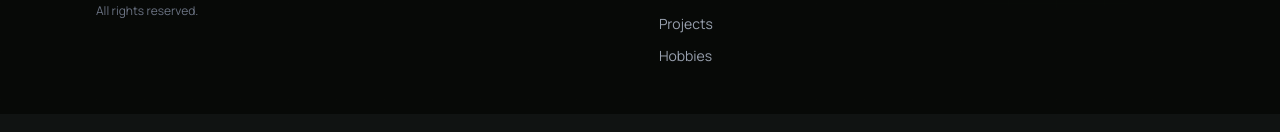
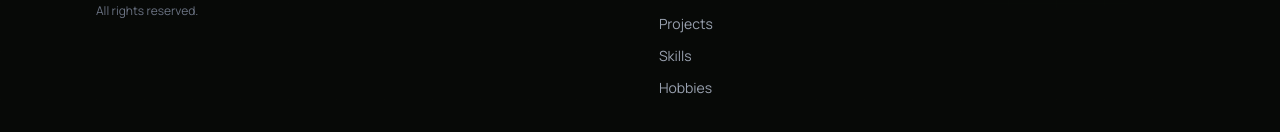
Before and after one commit to Caleb-Asia/vue-portfolio, a Vue app: page /hobbies in a window 1280 px wide. Shown: the part 1149-1281 px from the top of the page. Built offline with nearby package versions, Linux system fonts and the light colour scheme.

Commit message:
edits to the footer

```diff
--- a/src/components/Footer.vue
+++ b/src/components/Footer.vue
@@ -49,6 +49,10 @@
           <RouterLink class="transition hover:text-green-400" to="/portfolio"
             >Projects</RouterLink
           >
+           <RouterLink class="transition hover:text-green-400" to="/skills"
+            >Skills</RouterLink
+          >
+
           <RouterLink class="transition hover:text-green-400" to="/hobbies"
             >Hobbies</RouterLink
           >
```
